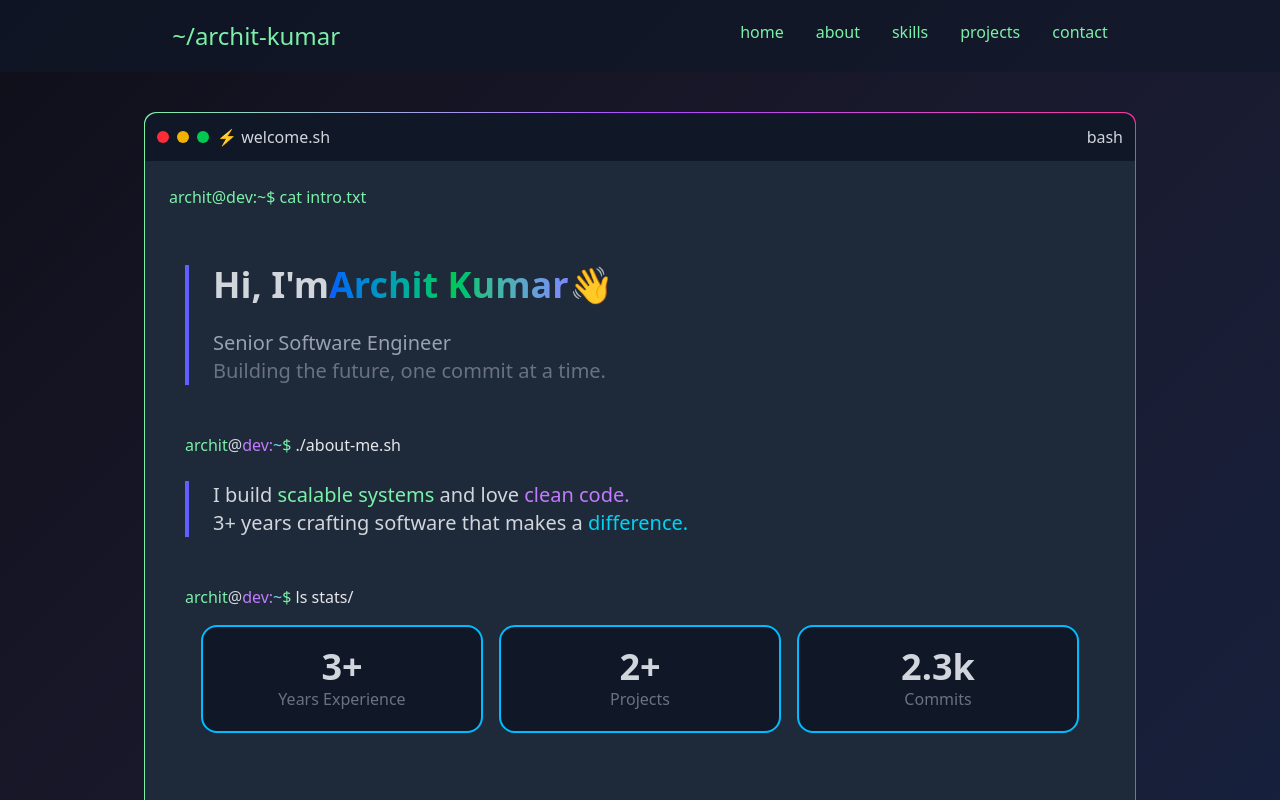
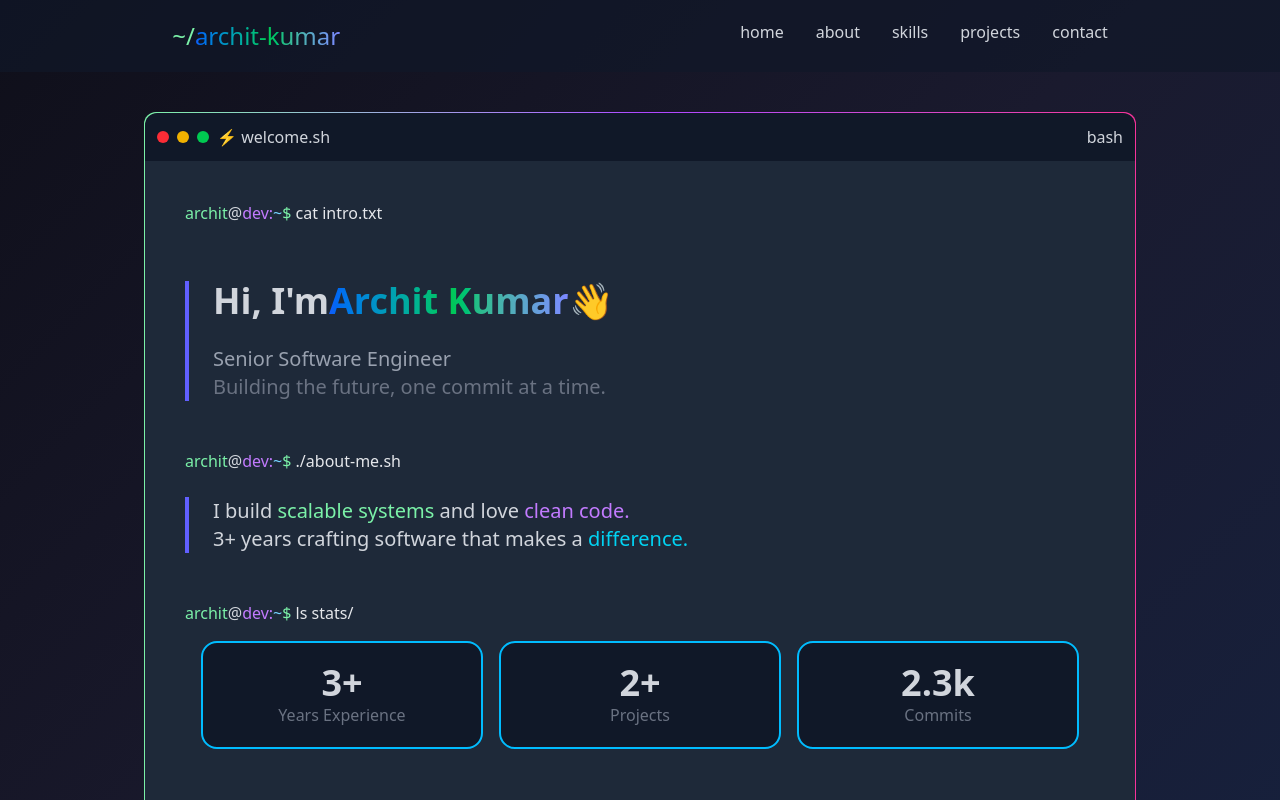
Before and after one commit to Archit314/archit-engineer-portfolio, a React (Vite) app in the folder app_frontend/: page / in a window 1280 px wide. Shown: the top 800 px of the page. Built offline with nearby package versions, Linux system fonts and the light colour scheme.

Commit message:
[Frontend]: UI Enhancement.

```diff
--- a/app_frontend/src/component/common/Navbar.jsx
+++ b/app_frontend/src/component/common/Navbar.jsx
@@ -1,20 +1,32 @@
 function Navbar({setCurrentPage}) {
+    const navLink =
+    "relative text-gray-300 transition-colors duration-300 hover:text-green-300 \
+    after:content-[''] after:absolute after:left-1/2 after:-bottom-1 \
+    after:h-[2px] after:w-full after:bg-green-400 \
+    after:transform after:-translate-x-1/2 after:scale-x-0 \
+    after:transition-transform after:duration-300 \
+    hover:after:scale-x-100";
+
+
   return (
-    <div className='flex gap-100 justify-center text-green-300 bg-gray-900/70 p-5'>
+    <div className='flex gap-100 justify-center bg-gray-900/70 p-5'>
 
         {/* Name section */}
         <div className='text-2xl'>
-            <h1>~/archit-kumar</h1>
+            <div>
+                <span className="text-green-300">~/</span>
+                <span className="bg-linear-to-r from-blue-600 via-green-500 to-indigo-400 inline-block text-transparent bg-clip-text">archit-kumar</span>
+            </div>
         </div>
 
         {/* Link section */}
         <div className=''>
             <ul className='flex gap-8'>
-                <button onClick={() => setCurrentPage('home')}>home</button>
-                <button onClick={() => setCurrentPage('about')}>about</button>
-                <button onClick={() => setCurrentPage('skills')}>skills</button>
-                <li>projects</li>
-                <li>contact</li>
+                <button className={navLink} onClick={() => setCurrentPage('home')}>home</button>
+                <button className={navLink} onClick={() => setCurrentPage('about')}>about</button>
+                <button className={navLink} onClick={() => setCurrentPage('skills')}>skills</button>
+                <button className={navLink}>projects</button>
+                <button className={navLink}>contact</button>
             </ul>
         </div>
     </div>
--- a/app_frontend/src/component/common/Terminal.jsx
+++ b/app_frontend/src/component/common/Terminal.jsx
@@ -17,15 +17,11 @@ function Terminal({children, title, page, header}) {
 
                 {/* Body */}
                 <div className="bg-gray-800 text-gray-300 p-6">
-                    <h1 className="pb-4 text-green-300">
-                    archit@dev:~{page}$ {header}
-                    </h1>
+                    <h1 className="p-4 text-green-300">archit<span className="text-gray-300">@</span><span className="text-purple-400">dev:</span><span className="text-sky-300">~{page}</span><span className="text-green-300">$</span><span className="text-gray-200">{header}</span></h1>
 
                     {children}
 
-                    <h1 className="pt-4 text-green-300">
-                    archit@dev:~{page}$
-                    </h1>
+                    <h1 className="p-4 text-green-300">archit<span className="text-gray-300">@</span><span className="text-purple-400">dev:</span><span className="text-sky-300">~{page}</span><span className="text-green-300">$</span></h1>
                 </div>
             </div>
         </div>
--- a/app_frontend/src/pages/Home.jsx
+++ b/app_frontend/src/pages/Home.jsx
@@ -12,7 +12,7 @@ function Home() {
 
                         <div className='border-l-4 border-indigo-500 px-6 space-y-6'>
                             <div className='text-4xl font-bold'>
-                                <span className="bg-linear-to-r">Hi, I'm</span>
+                                <span>Hi, I'm</span>
                                 <span className="bg-linear-to-r from-blue-600 via-green-500 to-indigo-400 inline-block text-transparent bg-clip-text"> Archit Kumar </span>
                                 <span>👋</span>
                             </div>
```
